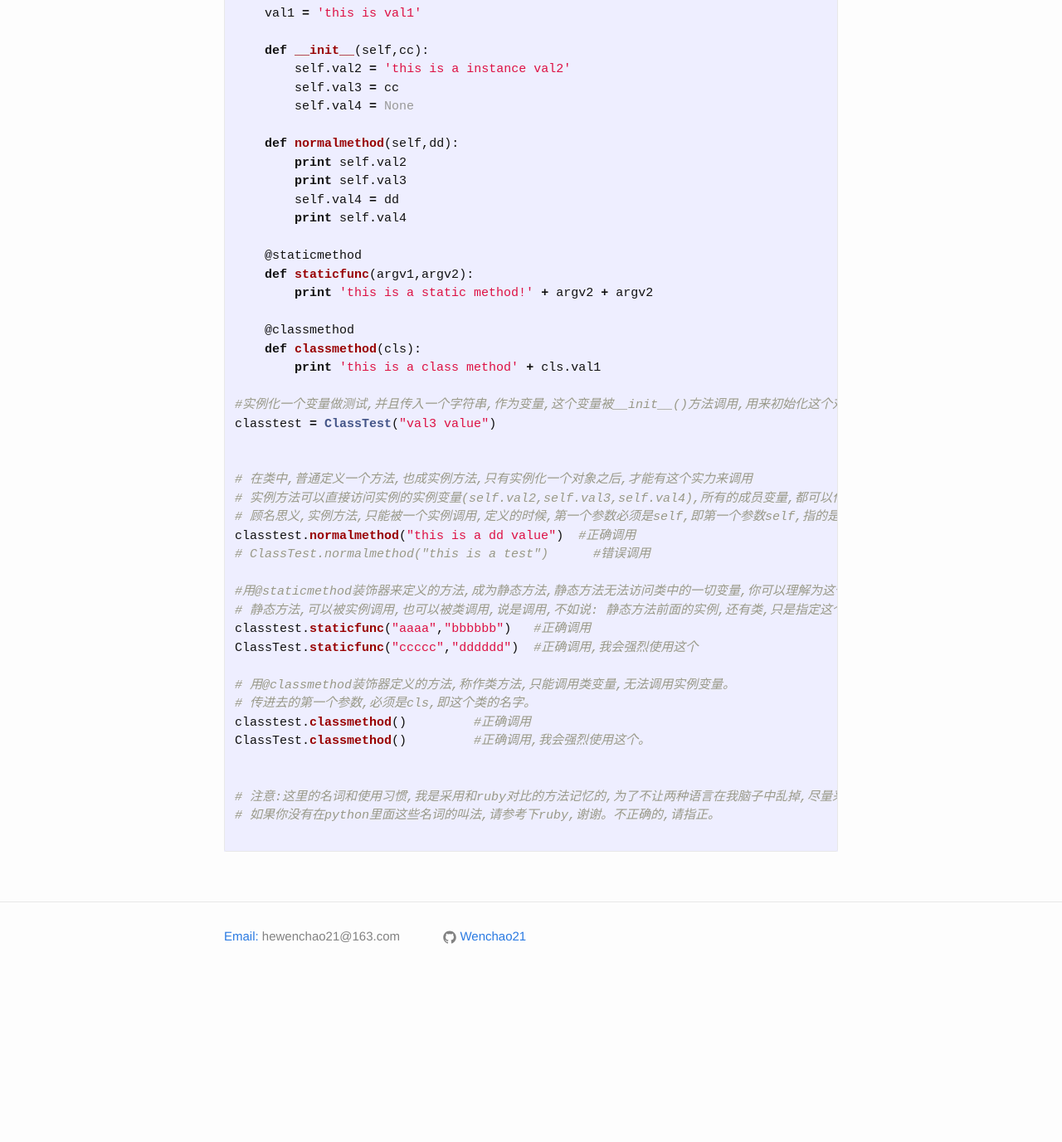
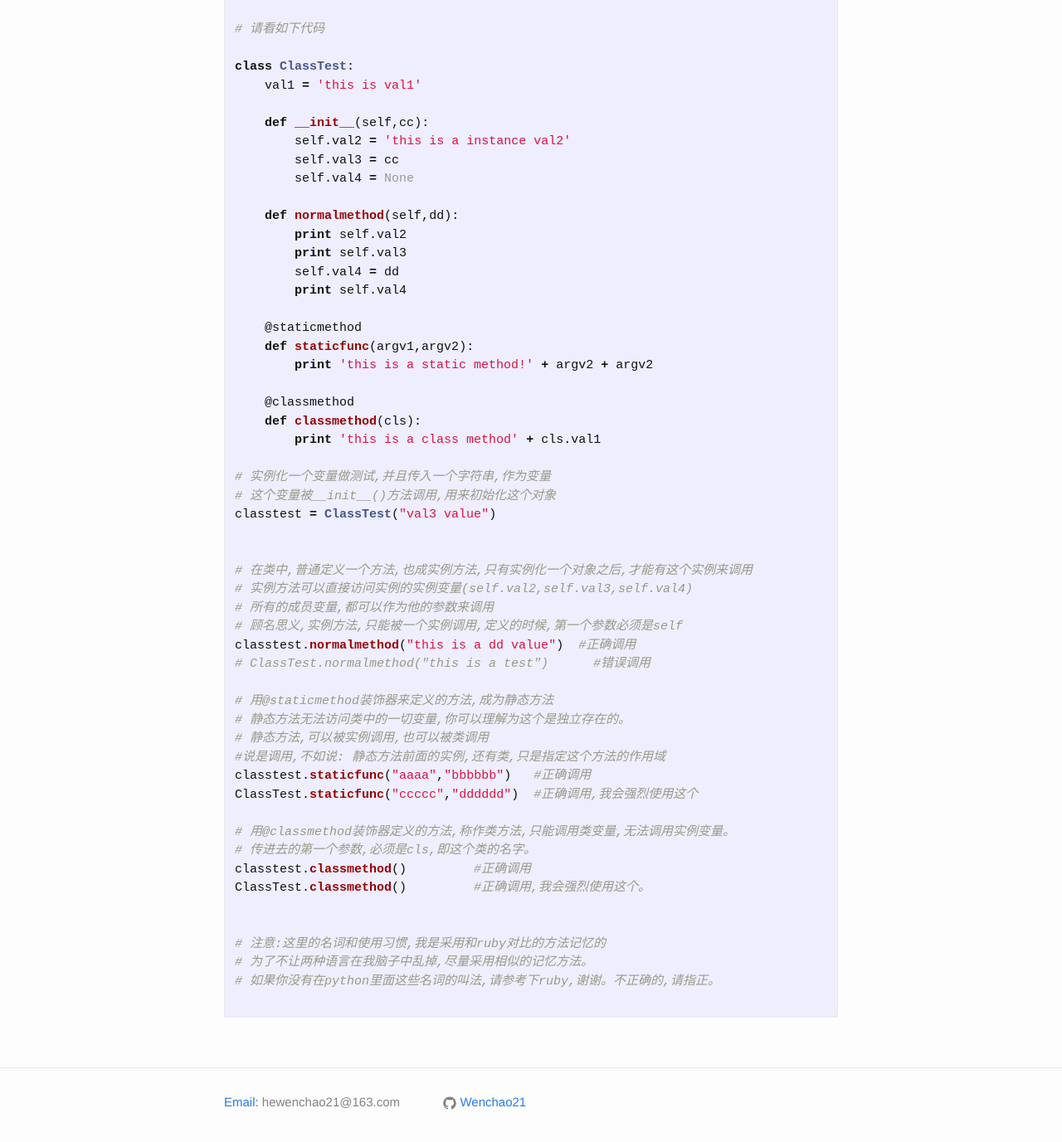
Before and after one commit to Wenchao21/Wenchao21.github.io, a Jekyll site: the page built from _posts/2016-09-18-python类中方法详解.md, in a window 1280 px wide and 1400 px high, scrolled down 406 px. Shown: the top 1377 px of the window at 83% size. Built offline with Jekyll 4.4.1, drawn with Linux system fonts in a browser that asks for light colours; before the commit the page ends 1607 px from its top, so only the background shows below that; some of the changed text lies outside the part shown.

Commit message:
Update 2016-09-18-python类中方法详解.md
modify the post

````diff
--- a/_posts/2016-09-18-python类中方法详解.md
+++ b/_posts/2016-09-18-python类中方法详解.md
@@ -36,18 +41,22 @@ class ClassTest:
     def classmethod(cls):
         print 'this is a class method' + cls.val1
 
-#实例化一个变量做测试,并且传入一个字符串,作为变量,这个变量被__init__()方法调用,用来初始化这个对象
+# 实例化一个变量做测试,并且传入一个字符串,作为变量
+# 这个变量被__init__()方法调用,用来初始化这个对象
 classtest = ClassTest("val3 value")
 
 
-# 在类中,普通定义一个方法,也成实例方法,只有实例化一个对象之后,才能有这个实力来调用
-# 实例方法可以直接访问实例的实例变量(self.val2,self.val3,self.val4),所有的成员变量,都可以作为他的参数来调用
-# 顾名思义,实例方法,只能被一个实例调用,定义的时候,第一个参数必须是self,即第一个参数self,指的是这个实例自己
+# 在类中,普通定义一个方法,也成实例方法,只有实例化一个对象之后,才能有这个实例来调用
+# 实例方法可以直接访问实例的实例变量(self.val2,self.val3,self.val4)
+# 所有的成员变量,都可以作为他的参数来调用
+# 顾名思义,实例方法,只能被一个实例调用,定义的时候,第一个参数必须是self
 classtest.normalmethod("this is a dd value")  #正确调用
 # ClassTest.normalmethod("this is a test")      #错误调用
 
-#用@staticmethod装饰器来定义的方法,成为静态方法,静态方法无法访问类中的一切变量,你可以理解为这个是独立存在的。
-# 静态方法,可以被实例调用,也可以被类调用,说是调用,不如说: 静态方法前面的实例,还有类,只是指定这个方法的作用域
+# 用@staticmethod装饰器来定义的方法,成为静态方法
+# 静态方法无法访问类中的一切变量,你可以理解为这个是独立存在的。
+# 静态方法,可以被实例调用,也可以被类调用
+#说是调用,不如说: 静态方法前面的实例,还有类,只是指定这个方法的作用域
 classtest.staticfunc("aaaa","bbbbbb")   #正确调用
 ClassTest.staticfunc("ccccc","dddddd")  #正确调用,我会强烈使用这个
 
@@ -57,7 +66,8 @@ classtest.classmethod()         #正确调用
 ClassTest.classmethod()         #正确调用,我会强烈使用这个。
 
 
-# 注意:这里的名词和使用习惯,我是采用和ruby对比的方法记忆的,为了不让两种语言在我脑子中乱掉,尽量采用相似的记忆方法。
+# 注意:这里的名词和使用习惯,我是采用和ruby对比的方法记忆的
+# 为了不让两种语言在我脑子中乱掉,尽量采用相似的记忆方法。
 # 如果你没有在python里面这些名词的叫法,请参考下ruby,谢谢。不正确的,请指正。
 
 ```
````
Also changed, not shown: other parts of _posts/2016-09-18-python类中方法详解.md (+5 -0 lines).
